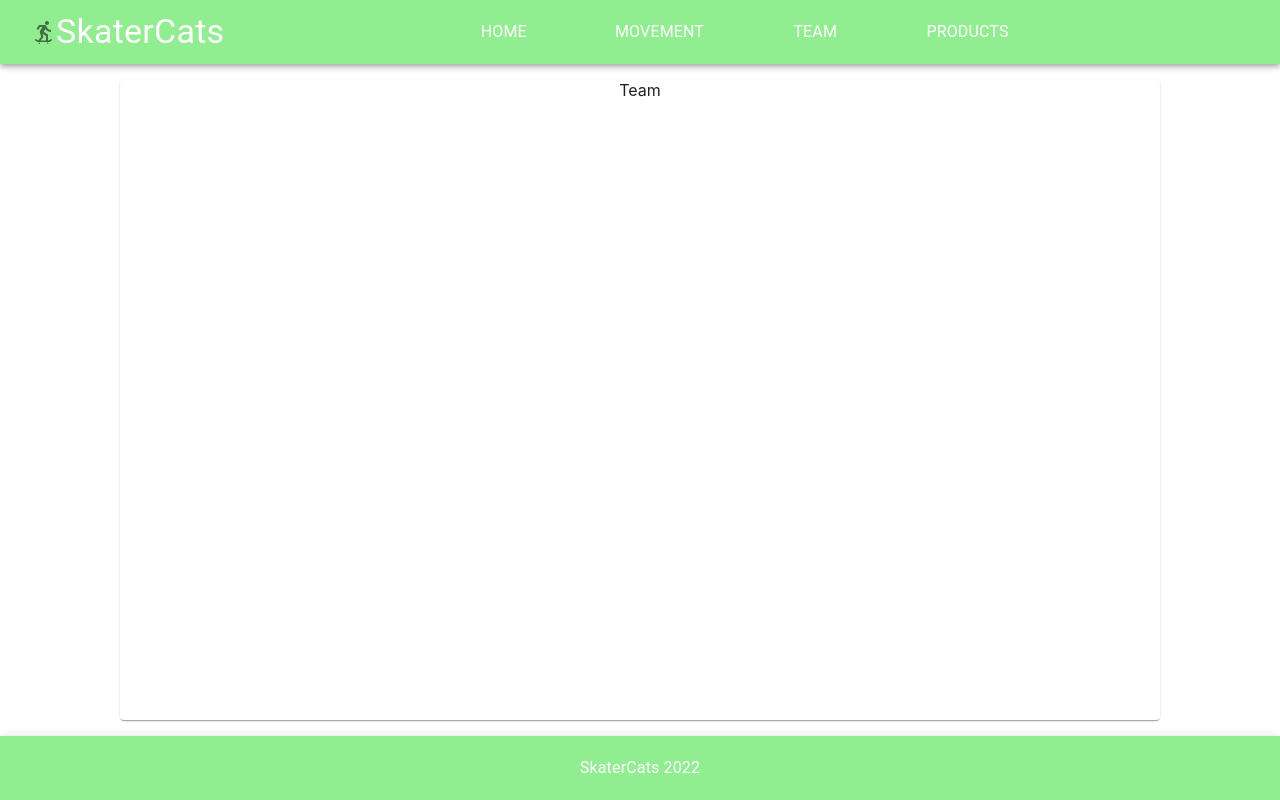
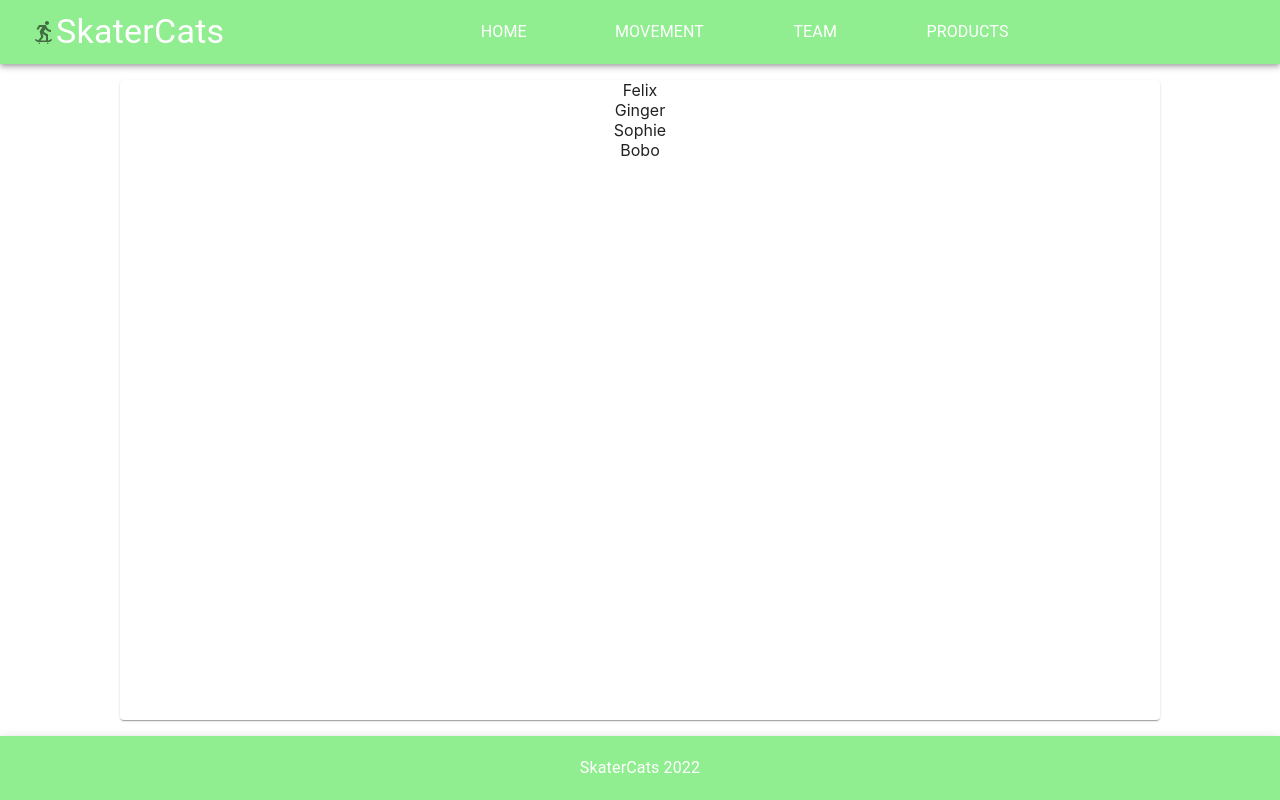
Before and after one commit to kitfud/SkaterCats, a React (Create React App) app: page /team in a window 1280 px wide. Built offline with nearby package versions, Linux system fonts and the light colour scheme.

Commit message:
redux added and rad skaters populated!

```diff
--- a/package.json
+++ b/package.json
@@ -7,6 +7,7 @@
     "@emotion/styled": "^11.10.0",
     "@mui/icons-material": "^5.8.4",
     "@mui/material": "^5.9.3",
+    "@reduxjs/toolkit": "^1.8.3",
     "@testing-library/jest-dom": "^5.16.4",
     "@testing-library/react": "^13.3.0",
     "@testing-library/user-event": "^13.5.0",
@@ -16,6 +17,7 @@
     "@types/react-dom": "^18.0.6",
     "react": "^18.2.0",
     "react-dom": "^18.2.0",
+    "react-redux": "^8.0.2",
     "react-router-dom": "^6.3.0",
     "react-scripts": "5.0.1",
     "typescript": "^4.7.4",
--- a/src/components/Team.tsx
+++ b/src/components/Team.tsx
@@ -1,10 +1,26 @@
 import React from 'react'
+import {useSelector} from 'react-redux'
+import { RootState } from '../store'
+import {useEffect} from 'react';
+import { dividerClasses } from '@mui/material';
 
 type Props = {}
 
 const Team = (props: Props) => {
-  return (
-    <div>Team</div>
+
+const skaterNames = useSelector((state:RootState) => state.skaters.names)
+skaterNames.forEach(i=>console.log(i))
+
+const TeamNames:any = ()=>{
+    return(
+        skaterNames.map((i)=>{
+        return <div>{i}</div>}
+        )
+    )
+}
+
+return (
+    <TeamNames />
   )
 }
 
--- a/src/index.tsx
+++ b/src/index.tsx
@@ -3,6 +3,8 @@ import ReactDOM from 'react-dom/client';
 import './index.css';
 import App from './App';
 import { BrowserRouter } from 'react-router-dom';
+import {Provider} from 'react-redux'
+import {store} from './store'
 
 const root = ReactDOM.createRoot(
   document.getElementById('root') as HTMLElement
@@ -10,6 +12,8 @@ const root = ReactDOM.createRoot(
 
 root.render(
 <BrowserRouter>
+<Provider store={store}>
 <App />
+</Provider>
 </BrowserRouter>
 );
--- /dev/null
+++ b/src/slices/skaterSlice.tsx
@@ -0,0 +1,17 @@
+import {createSlice} from '@reduxjs/toolkit'
+
+export interface NamesList{
+    names: string[]
+}
+
+const initialState: NamesList = {
+    names: ['Felix','Ginger','Sophie','Bobo']
+}
+
+export const skaterSlice = createSlice({
+    name:'skaters',
+    initialState,
+    reducers:{}
+})
+
+export default skaterSlice.reducer
--- /dev/null
+++ b/src/store.tsx
@@ -0,0 +1,11 @@
+import { configureStore } from "@reduxjs/toolkit";
+import skaterReducer from "./slices/skaterSlice";
+
+export const store = configureStore({
+    reducer: {
+        skaters:skaterReducer
+    }
+})
+
+export type RootState = ReturnType<typeof store.getState>
+export type AppDispatch = typeof store.dispatch
```
Also changed, not shown: 1 other file (tests, documents, lock files or other folders).
